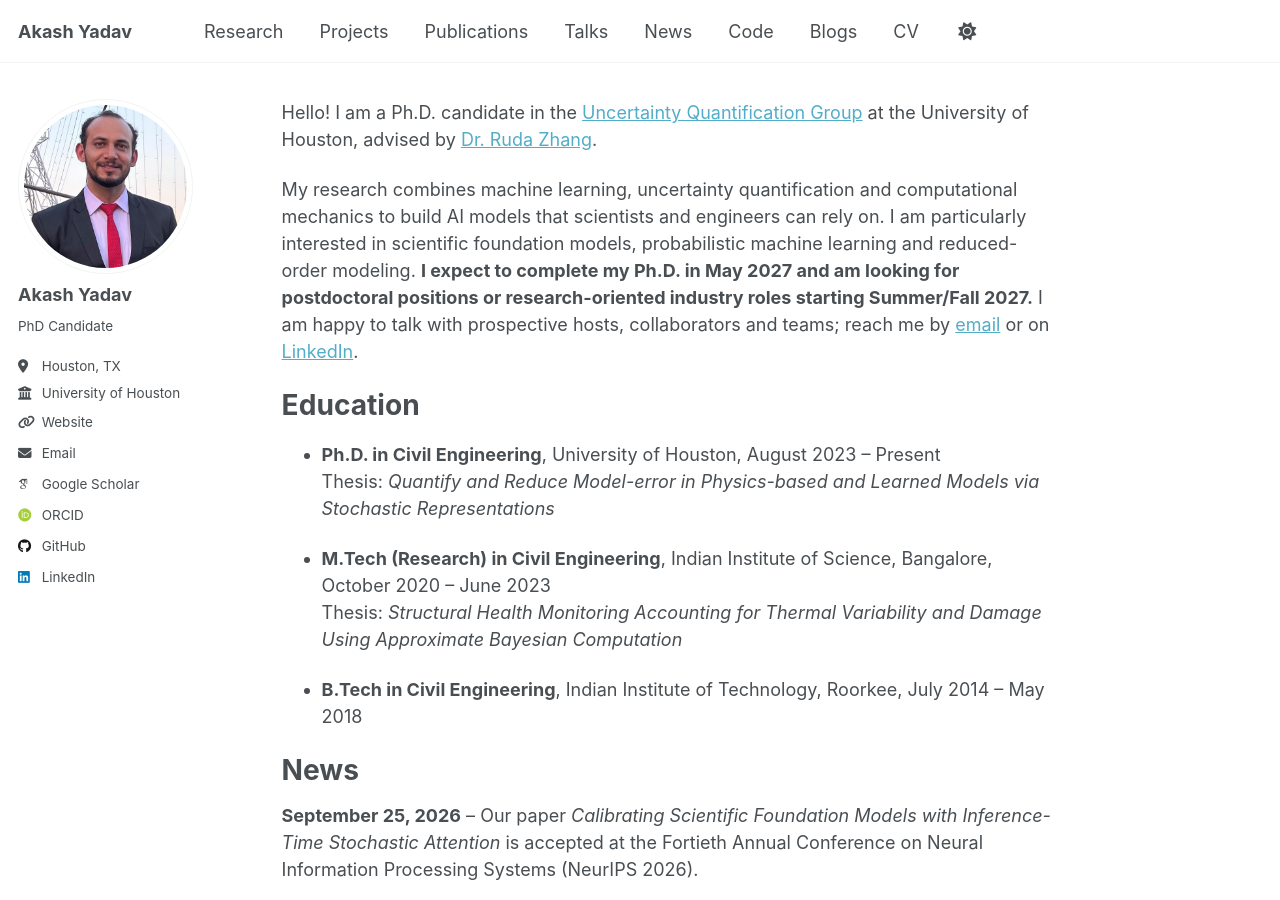
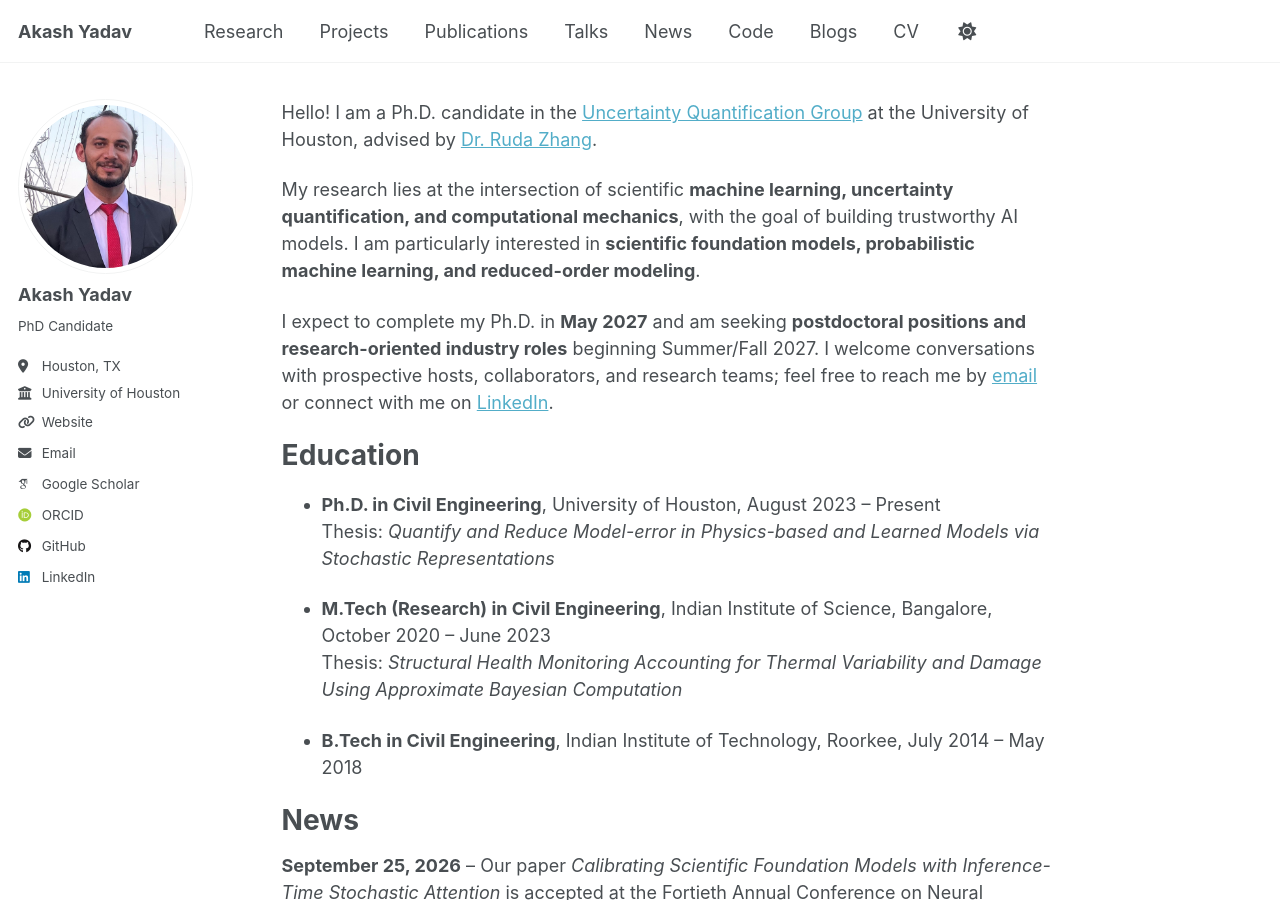
Before and after one commit to akashyadav0210/akashyadav0210.github.io, a Jekyll site: the page built from _pages/about.md, in a window 1280 px wide and 900 px high. Built offline with Jekyll 4.4.1, drawn with Linux system fonts in a browser that asks for light colours; emoji names are drawn with the system emoji font; some web fonts are replaced.

Commit message:
Homepage: Akash's own intro text
Co-Authored-By: Claude Opus 5.5 <noreply@anthropic.com>

```diff
--- a/_pages/about.md
+++ b/_pages/about.md
@@ -9,7 +9,9 @@ redirect_from:
 
 Hello! I am a Ph.D. candidate in the [Uncertainty Quantification Group](https://uq.uh.edu/) at the University of Houston, advised by [Dr. Ruda Zhang](https://www.cive.uh.edu/faculty/zhang-ruda).
 
-My research combines machine learning, uncertainty quantification and computational mechanics to build AI models that scientists and engineers can rely on. I am particularly interested in scientific foundation models, probabilistic machine learning and reduced-order modeling. **I expect to complete my Ph.D. in May 2027 and am looking for postdoctoral positions or research-oriented industry roles starting Summer/Fall 2027.** I am happy to talk with prospective hosts, collaborators and teams; reach me by [email](mailto:ayadav4@uh.edu) or on [LinkedIn](https://www.linkedin.com/in/akash-yadav-018535112/).
+My research lies at the intersection of scientific **machine learning, uncertainty quantification, and computational mechanics**, with the goal of building trustworthy AI models. I am particularly interested in **scientific foundation models, probabilistic machine learning, and reduced-order modeling**.
+
+I expect to complete my Ph.D. in **May 2027** and am seeking **postdoctoral positions and research-oriented industry roles** beginning Summer/Fall 2027. I welcome conversations with prospective hosts, collaborators, and research teams; feel free to reach me by [email](mailto:ayadav4@uh.edu) or connect with me on [LinkedIn](https://www.linkedin.com/in/akash-yadav-018535112/).
 
 Education
 ===========
```
